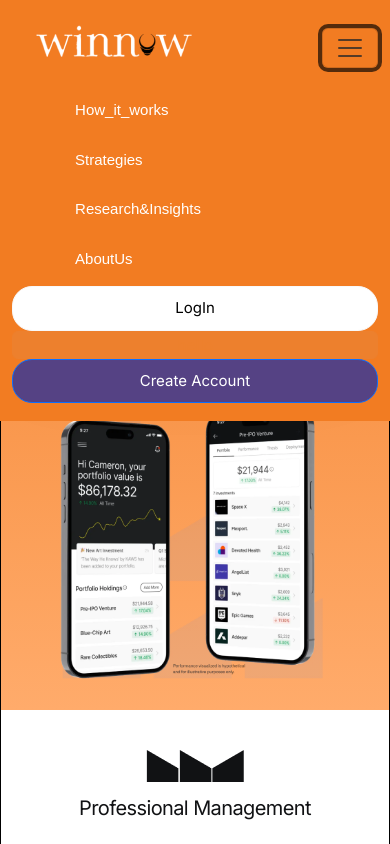
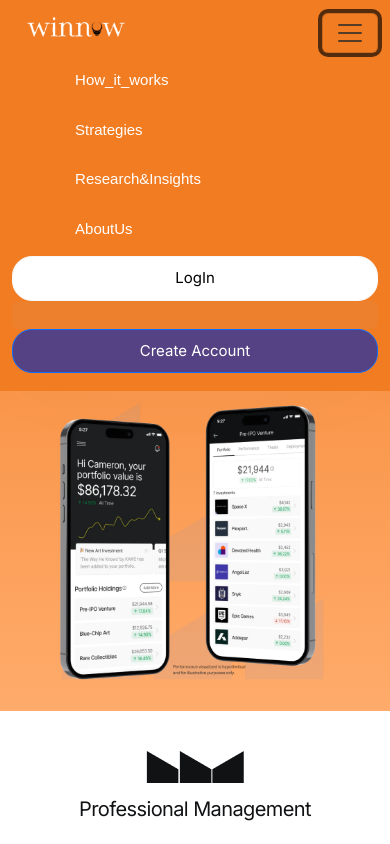
Before and after one commit to Ppreedam/winnow, a React (Create React App) app in the folder client/: page / in a window 390 px wide. Both pictures are taken after a click on the button 350 px from the left and 48 px from the top of the page. Shown: the top 844 px of the page. Built offline with nearby package versions, Linux system fonts and the light colour scheme; no server answers.

Commit message:
fix navbar

```diff
--- a/client/src/component/HomemainPage/Winnow.module.css
+++ b/client/src/component/HomemainPage/Winnow.module.css
@@ -3,7 +3,7 @@
   width: 100%; */
   font-family: "Inter", sans-serif;
 
-  border: 1px solid black;
+  /* border: 1px solid black; */
 }
 .word {
   color: rgba(23, 15, 73, 1);
@@ -554,7 +554,7 @@
     display: grid;
     grid-template-columns: 1fr;
     gap: 10px;
-    border: 1px solid black;
+    /* border: 1px solid black; */
   }
 
   .Home_third_part_box > div {
--- a/client/src/component/Navbar/Navbar.css
+++ b/client/src/component/Navbar/Navbar.css
@@ -1,6 +1,6 @@
 
 .navlogo{
-    height: 100%;
+    height: 50px;
     margin-top: -10px;
 }
 .navpurple{
@@ -74,19 +74,19 @@
     /*  */
 }
 
-@media (max-width:767px) {
+/* @media (max-width:767px) {
     .fa-magnifying-glass{
-        /* border: 1px solid red; */
+        border: 1px solid red;
         display: none;
     }
 
-}
+} */
 
 
-@media (max-width:500px) {
+/* @media (max-width:500px) {
     .fa-magnifying-glass{
-        /* border: 1px solid red; */
+        border: 1px solid red;
         display: none;
     }
 
-}
+} */
--- a/client/src/component/Navbar/Navbar.jsx
+++ b/client/src/component/Navbar/Navbar.jsx
@@ -34,7 +34,7 @@
             <Navbar.Collapse>
               <Nav className="me-auto">
                 <div className="hovereffect">
-                  <Link to="/formproduct" className="textdecoration">
+                  <Link to="/comingsoon" className="textdecoration">
                     <p className="textcolorfont">How_it_works</p>
                   </Link>
                 </div>
```
